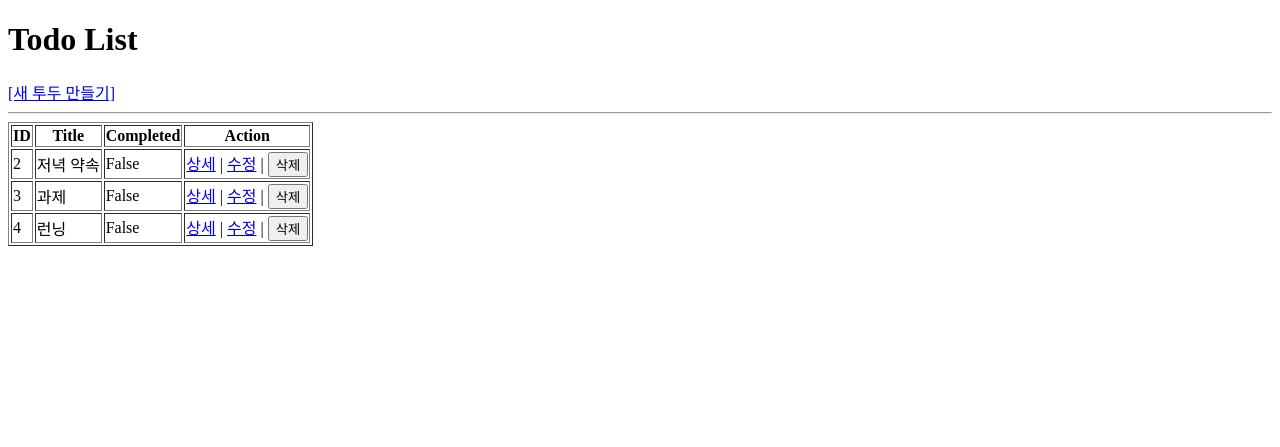
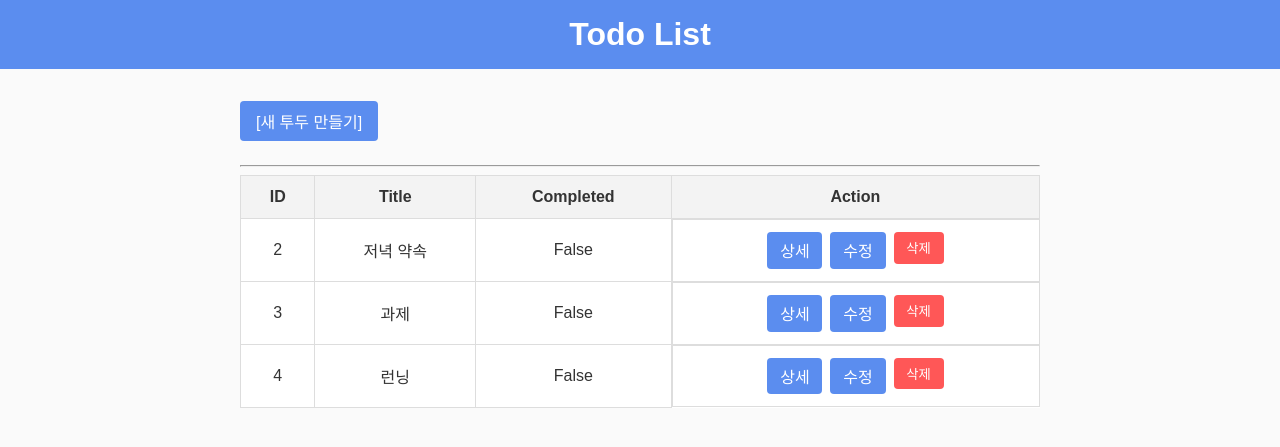
Before and after one commit to KKdohyeong/OpenSource, a FastAPI app: page / in a window 1280 px wide. Shown: the top 447 px of the page. Run offline with FastAPI, Linux system fonts and the light colour scheme.

Commit message:
feat: 템플릿 ui 변경
기본 화면을 보기 편하게 변경

```diff
--- a/templates/index.html
+++ b/templates/index.html
@@ -3,17 +3,125 @@
 <head>
     <meta charset="UTF-8"/>
     <title>Todo List</title>
+    <style>
+        /* 기본 레이아웃과 폰트 세팅 */
+        body {
+            margin: 0;
+            padding: 0;
+            font-family: sans-serif;
+            background: #fafafa;
+            color: #333;
+        }
+
+        header {
+            background: #5B8DEF;
+            color: white;
+            padding: 1rem;
+            text-align: center;
+        }
+
+        h1 {
+            margin: 0;
+        }
+
+        /* 메인 컨테이너 */
+        .container {
+            max-width: 800px;
+            margin: 2rem auto;
+            padding: 0 1rem;
+        }
+
+        /* 새 투두 만들기 링크 */
+        .create-link {
+            display: inline-block;
+            margin-bottom: 1rem;
+            padding: 0.5rem 1rem;
+            background: #5B8DEF;
+            color: white;
+            text-decoration: none;
+            border-radius: 4px;
+        }
+        .create-link:hover {
+            opacity: 0.9;
+        }
+
+        /* 테이블 스타일 */
+        table {
+            width: 100%;
+            border-collapse: collapse;
+            background: white;
+        }
+
+        thead {
+            background: #f3f3f3;
+        }
+
+        th, td {
+            text-align: center;
+            padding: 0.75rem;
+            border: 1px solid #ddd;
+        }
+
+        th {
+            font-weight: bold;
+        }
+
+        /* 버튼 공통 스타일 */
+        button, a.button-style {
+            cursor: pointer;
+            display: inline-block;
+            margin: 0;
+            border: none;
+            border-radius: 4px;
+            padding: 0.4rem 0.8rem;
+        }
+
+        button {
+            background: #FF5757;
+            color: white;
+        }
+        button:hover {
+            opacity: 0.9;
+        }
+
+        /* 상세/수정 링크 스타일 */
+        a.button-style {
+            background: #5B8DEF;
+            color: white;
+            text-decoration: none;
+        }
+        a.button-style:hover {
+            opacity: 0.9;
+        }
+
+        /* 한 줄에서 여러 액션 정렬을 위해 */
+        .action-cell {
+            display: flex;
+            justify-content: center;
+            gap: 0.5rem;
+        }
+
+        form {
+            margin: 0;
+        }
+    </style>
 </head>
 <body>
+    <header>
         <h1>Todo List</h1>
+    </header>
+    <div class="container">
 
-    <a href="/create">[새 투두 만들기]</a>
+        <a class="create-link" href="/create">[새 투두 만들기]</a>
         <hr/>
 
-    <table border="1">
+        <table>
             <thead>
                 <tr>
-                <th>ID</th><th>Title</th><th>Completed</th><th>Action</th>
+                    <th>ID</th>
+                    <th>Title</th>
+                    <th>Completed</th>
+                    <th>Action</th>
                 </tr>
             </thead>
             <tbody>
@@ -22,10 +130,10 @@
                     <td>{{ todo.id }}</td>
                     <td>{{ todo.title }}</td>
                     <td>{{ todo.completed }}</td>
-                <td>
-                    <a href="/todos/{{ todo.id }}">상세</a> |
-                    <a href="/update/{{ todo.id }}">수정</a> |
-                    <form action="/delete/{{ todo.id }}" method="POST" style="display:inline;">
+                    <td class="action-cell">
+                        <a class="button-style" href="/todos/{{ todo.id }}">상세</a>
+                        <a class="button-style" href="/update/{{ todo.id }}">수정</a>
+                        <form action="/delete/{{ todo.id }}" method="POST">
                             <button type="submit">삭제</button>
                         </form>
                     </td>
@@ -33,5 +141,6 @@
             {% endfor %}
             </tbody>
         </table>
+    </div>
 </body>
 </html>
```
Lines whose indentation alone changed are shown as unchanged.
